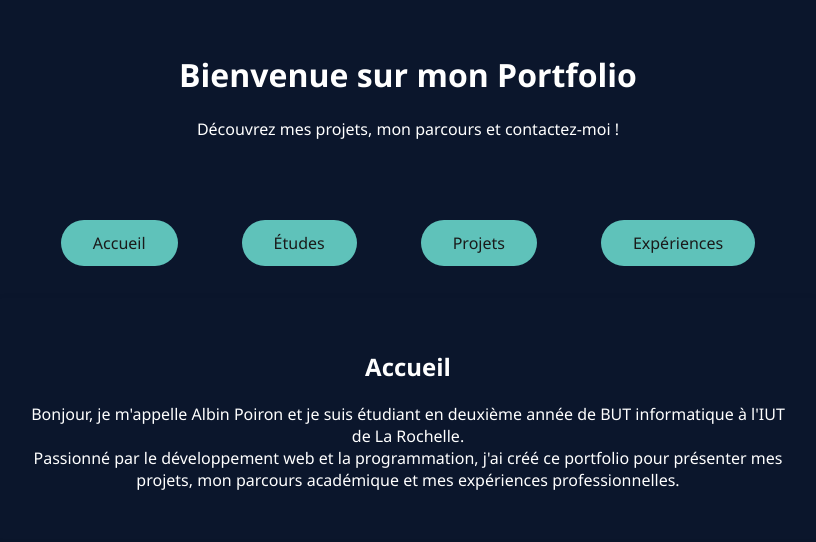
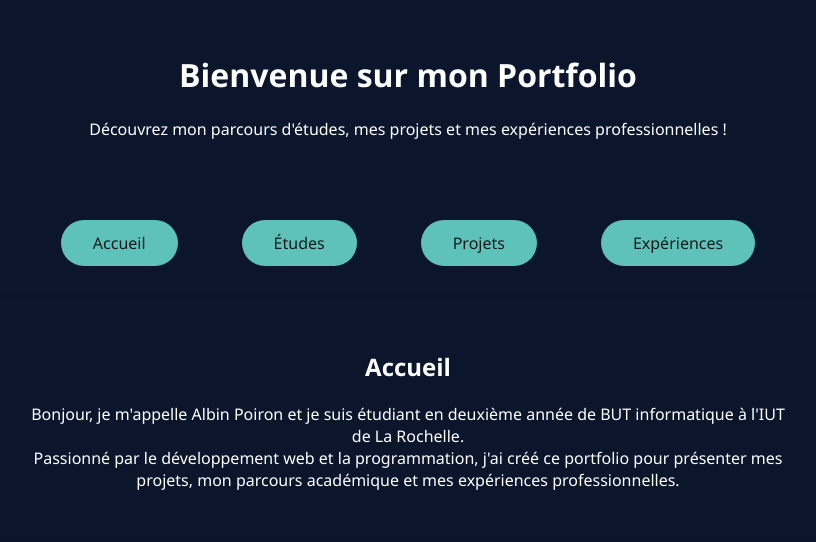
Before and after one commit to Albigboss/personalWebsite, a plain HTML site: page personnalwebsite/pages/index.html in a window 1280 px wide. Shown: the whole page, without its empty margins (232-1048 px from the left). Drawn offline with Linux system fonts and the light colour scheme.

Commit message:
modif page acceuil

```diff
--- a/personnalwebsite/pages/index.html
+++ b/personnalwebsite/pages/index.html
@@ -9,7 +9,7 @@
     <body>
         <header>
             <h1>Bienvenue sur mon Portfolio</h1>
-            <p>Découvrez mes projets, mon parcours et contactez-moi !</p>
+            <p>Découvrez mon parcours d'études, mes projets et mes expériences professionnelles !</p>
         </header>
         <nav>
             <a href="#">Accueil</a>
```
